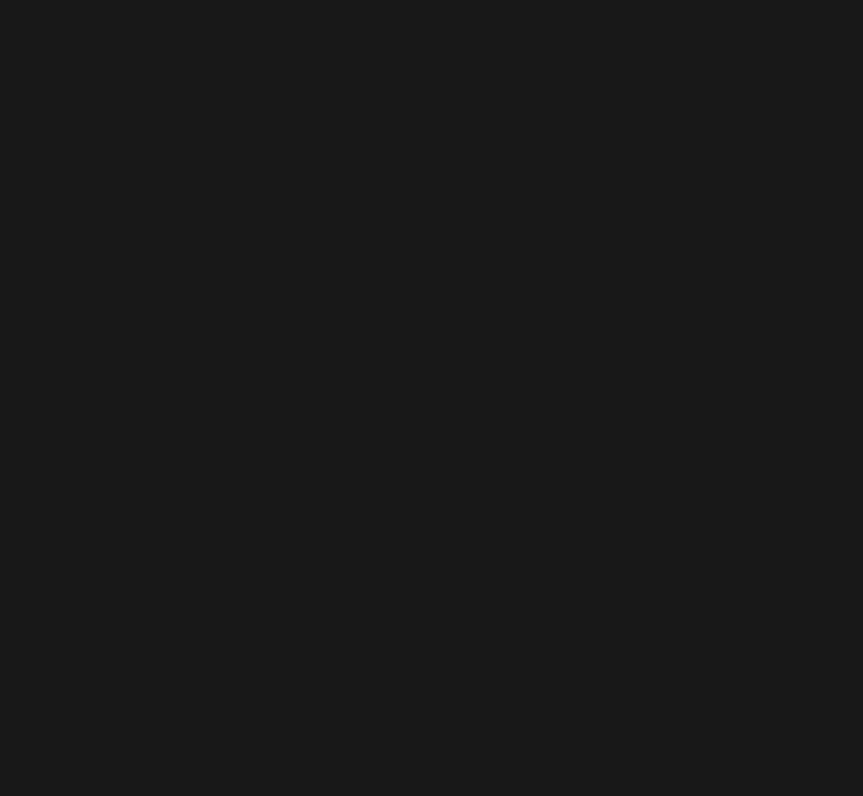
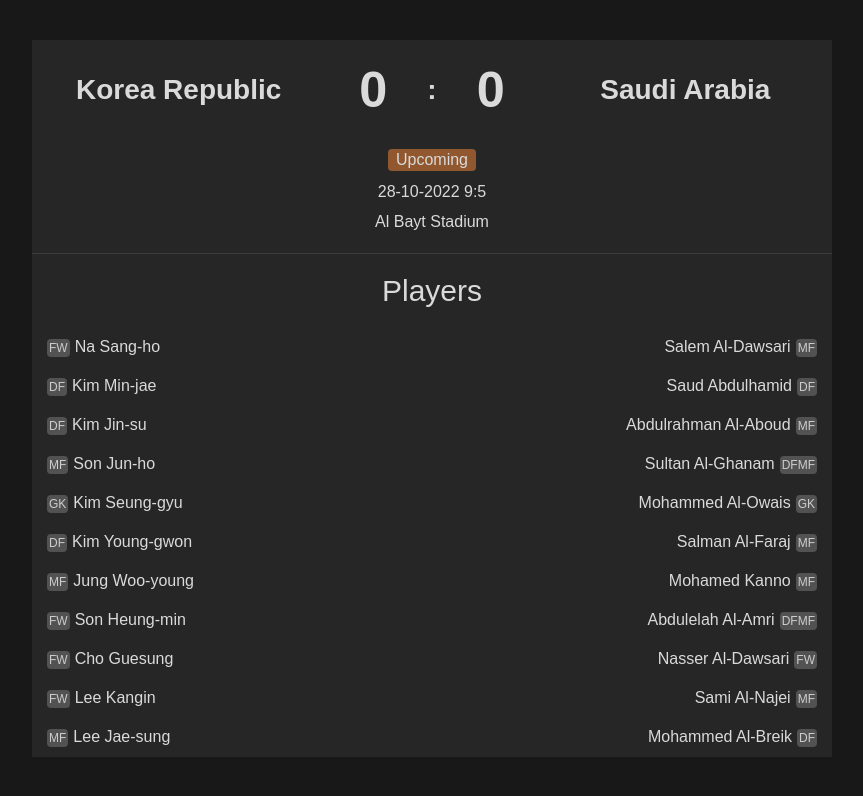
Before and after one commit to paulberry96/world-cup-app, a React (Create React App) app: page / in a window 1280 px wide. Both pictures are taken after a click on the element 640 px from the left and 208 px from the top of the page. Shown: the top 796 px of the page, without its empty margins (208-1071 px from the left). Built offline with nearby package versions, Linux system fonts and the light colour scheme.

Commit message:
Add Game Page

```diff
--- a/src/components/GameListItem.css
+++ b/src/components/GameListItem.css
@@ -4,7 +4,7 @@
     cursor:pointer;
 }
 
-.teams {
+.game-list-item .teams {
     display: flex;
     background: #262626;
     color: #f9f9f9;
@@ -13,42 +13,42 @@
     padding: 0px 0px 12px 0px;
 }
 
-.team-name {
+.game-list-item .team-name {
     min-width: 300px;
     text-align: center;
     margin-top:12px;
 }
 
-.score {
+.game-list-item .score {
     background: #eee;
     color: #333;
     padding: 6px 10px 0px 10px;
     border-radius: 0px 0px 10px 10px;
 }
 
-.status-bar {
+.game-list-item .status-bar {
     display:grid;
     grid-template-columns: 1fr 1fr 1fr;
     padding: 5px 20px;
     border-radius:0px 0px 4px 4px;
 }
 
-.status-bar.status-upcoming {
+.game-list-item .status-bar.status-upcoming {
     background-color:#91582f;
 }
 
-.status-bar.status-in-progress {
+.game-list-item .status-bar.status-in-progress {
     background-color:#3f8939;
 }
 
-.game-status {
+.game-list-item .game-status {
     text-align: left;
 }
 
-.timer {
+.game-list-item .timer {
     text-align: center;
 }
 
-.stadium {
+.game-list-item .stadium {
     text-align: right;
 }
--- /dev/null
+++ b/src/pages/GamePage.css
@@ -0,0 +1,100 @@
+.game-wrapper {
+    display: flex;
+    justify-content: center;
+}
+
+.game {
+    width:800px;
+    background: #262626;
+    margin-top:40px;
+}
+
+.game .teams {
+    display: grid;
+    grid-auto-columns: 1fr 1fr 1fr;
+    grid-auto-flow: column;
+    padding:20px;
+    font-size: 28px;
+    font-weight: 700;
+    align-items: center;
+}
+
+.game .teams > div {
+    text-align: center;
+}
+
+.game .teams .score {
+    display: flex;
+    justify-content: center;
+    align-items: center;
+}
+
+.game .teams .score-num {
+    font-size: 1.8em;
+}
+
+.game .teams .score-sep {
+    margin: 0px 40px;
+}
+
+.game .details {
+    display: flex;
+    flex-direction: column;
+    align-items: center;
+    padding: 10px 0px;
+}
+
+.game .details > div {
+    margin-bottom: 12px;
+}
+
+.game .status {
+    border-radius: 4px;
+    padding: 2px 8px;
+}
+
+.game .status.upcoming {
+    background-color:#91582f;
+}
+
+.game .status.in-progress {
+    background-color:#3f8939;
+}
+
+.game .status.ended {
+    background-color:#1b1b1b;
+}
+
+.game .players-wrapper {
+    border-top: 1px solid rgb(255 255 255 / 10%);
+}
+
+.game .players-wrapper .title {
+    padding:20px 0px;
+    font-size:30px;
+    text-align: center;
+}
+
+.game .players {
+    display: grid;
+    grid-auto-columns: 1fr 1fr;
+    grid-auto-flow: column;
+}
+
+.game .player-list:last-child {
+    text-align: right;
+}
+
+.game .player {
+    padding: 10px;
+}
+
+.game .player .pos {
+    display: inline-block;
+    background: #525252;
+    color: #cdcdcd;
+    border-radius: 4px;
+    font-size: 12px;
+    padding: 2px;
+    margin: 0px 5px;
+}
--- a/src/pages/GamePage.js
+++ b/src/pages/GamePage.js
@@ -1,12 +1,76 @@
 import { useParams } from "react-router-dom";
+import { useState } from "react";
+import './GamePage.css';
 
-export default function GamePage(props) {
+export default function GamePage() {
 
     const { gameId } = useParams();
 
+    const [game, setGame] = useState(() => {
+        const loaded = JSON.parse(localStorage.getItem('games'));
+        const foundGame = loaded.find((g) => g.id === parseInt(gameId));
+        return foundGame || null;
+    });
+
+    const statusClass = game.status.replace(/\s/, '-').toLowerCase();
+
+    let startTime = new Date(game.startTimeMs);
+    let year = startTime.getFullYear();
+    let month = startTime.getMonth();
+    let date = startTime.getDate();
+    let hour = startTime.getHours();
+    let min = startTime.getMinutes();
+    startTime = date + '-' + month + '-' + year + ' ' + hour + ':' + min;
+
     return (
         <div className="page">
-
+            <div className="game-wrapper">
+                <div className="game">
+                    <div className="teams">
+                        <div className="team-name">
+                            {game.team1}
+                        </div>
+                        <div className="score">
+                            <div className="score-num">
+                                {game.team1Score}
+                            </div>
+                            <div className="score-sep">:</div>
+                            <div className="score-num">
+                                {game.team2Score}
+                            </div>
+                        </div>
+                        <div className="team-name">
+                            {game.team2}
+                        </div>
+                    </div>
+                    <div className="details">
+                        <div className={`status ${statusClass}`}>{game.status}</div>
+                        <div className="start-time">{startTime}</div>
+                        <div className="stadium">{game.stadium}</div>
+                    </div>
+                    <div className="players-wrapper">
+                        <div className="title">Players</div>
+                        <div className="players">
+                            <div className="player-list">
+                                {game.team1Players && game.team1Players.map(player => (
+                                    <div key={player.ID} className="player">
+                                        <div className="pos">{player.Pos}</div>
+                                        {player.Name}
+                                    </div>
+                                ))}
+                            </div>
+                            <div className="player-list">
+                                {game.team2Players && game.team2Players.map(player => (
+                                    <div key={player.ID} className="player">
+                                        {player.Name}
+                                        <div className="pos">{player.Pos}</div>
+                                    </div>
+                                ))}
+                            </div>
+                        </div>
+                    </div>
+                </div>
+            </div>
         </div>
     );
 }
```
